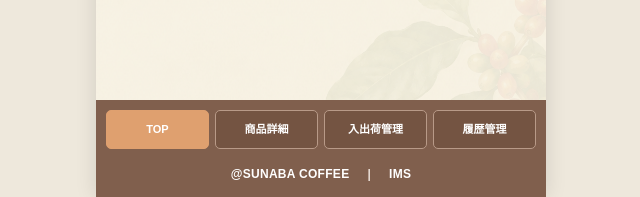
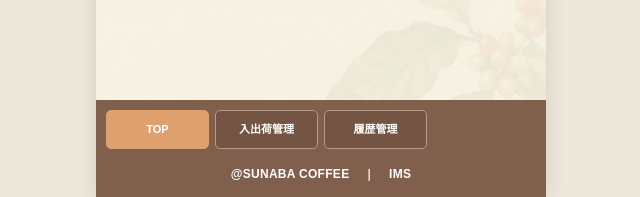
Before and after one commit to marippe468/sunaba-coffee-inventory, a Flask app: page / in a window 1280 px wide. Shown: the part 603-800 px from the top of the page, without its empty margins (319-959 px from the left). Run offline with Flask 3, Linux system fonts and the light colour scheme; a user stored in the database is signed in; data comes from the database, SQL or seed files in the repository.

Commit message:
下部ナビゲーションを修正

```diff
--- a/templates/history.html
+++ b/templates/history.html
@@ -83,7 +83,6 @@
 <div class="bottom-area">
   <nav class="bottom-nav">
     <a href="{{ url_for('home') }}" class="{{ 'active' if active == 'home' else '' }}">TOP</a>
-    <a href="{{ url_for('home') }}" class="{{ 'active' if active == 'detail' else '' }}">商品詳細</a>
     <a href="{{ url_for('stock') }}" class="{{ 'active' if active == 'stock' else '' }}">入出荷管理</a>
     <a href="{{ url_for('history') }}" class="{{ 'active' if active == 'history' else '' }}">履歴管理</a>
   </nav>
--- a/templates/history_detail.html
+++ b/templates/history_detail.html
@@ -73,7 +73,6 @@
 <div class="bottom-area">
   <nav class="bottom-nav">
     <a href="{{ url_for('home') }}" class="{{ 'active' if active == 'home' else '' }}">TOP</a>
-    <a href="{{ url_for('home') }}" class="{{ 'active' if active == 'detail' else '' }}">商品詳細</a>
     <a href="{{ url_for('stock') }}" class="{{ 'active' if active == 'stock' else '' }}">入出荷管理</a>
     <a href="{{ url_for('history') }}" class="{{ 'active' if active == 'history' else '' }}">履歴管理</a>
   </nav>
--- a/templates/history_edit.html
+++ b/templates/history_edit.html
@@ -65,7 +65,6 @@
 <div class="bottom-area">
   <nav class="bottom-nav">
     <a href="{{ url_for('home') }}" class="{{ 'active' if active == 'home' else '' }}">TOP</a>
-    <a href="{{ url_for('home') }}" class="{{ 'active' if active == 'detail' else '' }}">商品詳細</a>
     <a href="{{ url_for('stock') }}" class="{{ 'active' if active == 'stock' else '' }}">入出荷管理</a>
     <a href="{{ url_for('history') }}" class="{{ 'active' if active == 'history' else '' }}">履歴管理</a>
   </nav>
--- a/templates/index.html
+++ b/templates/index.html
@@ -72,7 +72,6 @@
 <div class="bottom-area">
   <nav class="bottom-nav">
     <a href="{{ url_for('home') }}" class="{{ 'active' if active == 'home' else '' }}">TOP</a>
-    <a href="{{ url_for('home') }}" class="{{ 'active' if active == 'detail' else '' }}">商品詳細</a>
     <a href="{{ url_for('stock') }}" class="{{ 'active' if active == 'stock' else '' }}">入出荷管理</a>
     <a href="{{ url_for('history') }}" class="{{ 'active' if active == 'history' else '' }}">履歴管理</a>
   </nav>
--- a/templates/product_detail.html
+++ b/templates/product_detail.html
@@ -57,7 +57,6 @@
 <div class="bottom-area">
   <nav class="bottom-nav">
     <a href="{{ url_for('home') }}" class="{{ 'active' if active == 'home' else '' }}">TOP</a>
-    <a href="{{ url_for('home') }}" class="{{ 'active' if active == 'detail' else '' }}">商品詳細</a>
     <a href="{{ url_for('stock') }}" class="{{ 'active' if active == 'stock' else '' }}">入出荷管理</a>
     <a href="{{ url_for('history') }}" class="{{ 'active' if active == 'history' else '' }}">履歴管理</a>
   </nav>
--- a/templates/stock.html
+++ b/templates/stock.html
@@ -127,7 +127,6 @@
 <div class="bottom-area">
   <nav class="bottom-nav">
     <a href="{{ url_for('home') }}" class="{{ 'active' if active == 'home' else '' }}">TOP</a>
-    <a href="{{ url_for('home') }}" class="{{ 'active' if active == 'detail' else '' }}">商品詳細</a>
     <a href="{{ url_for('stock') }}" class="{{ 'active' if active == 'stock' else '' }}">入出荷管理</a>
     <a href="{{ url_for('history') }}" class="{{ 'active' if active == 'history' else '' }}">履歴管理</a>
   </nav>
```
